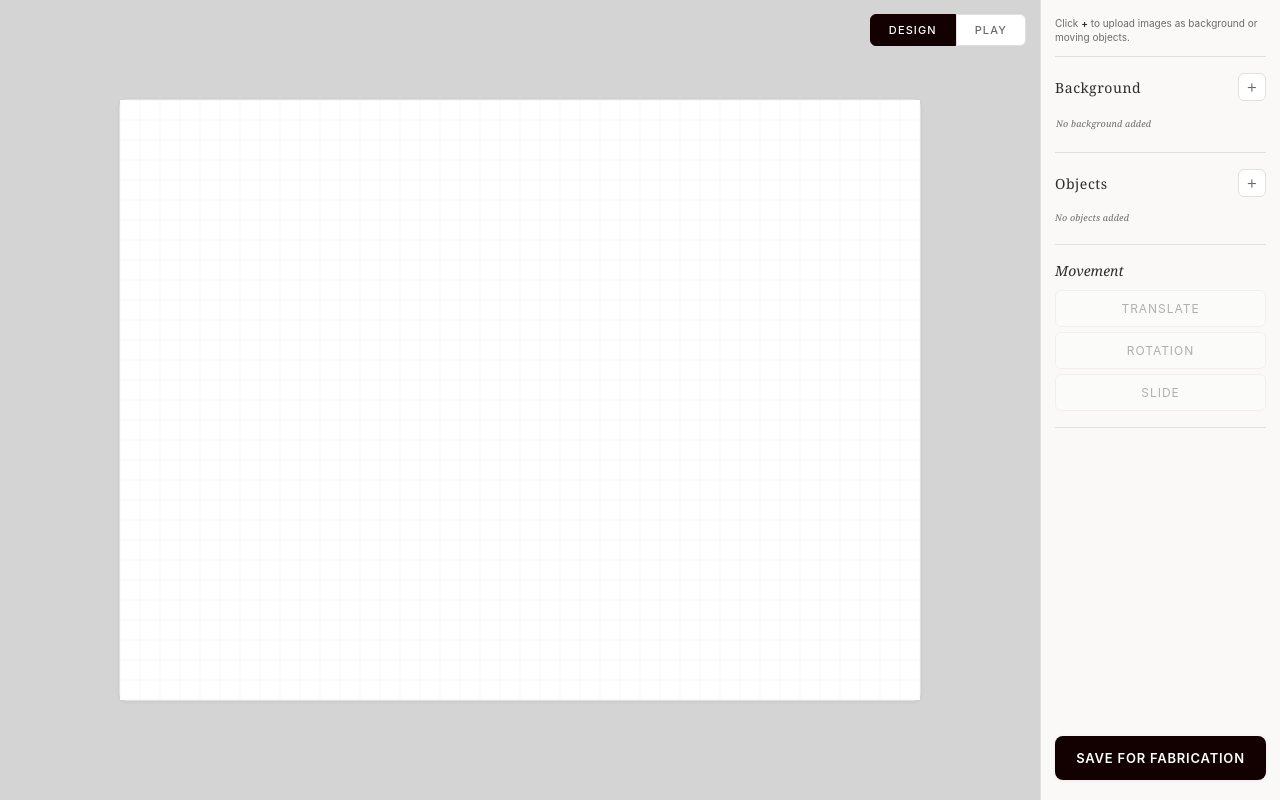
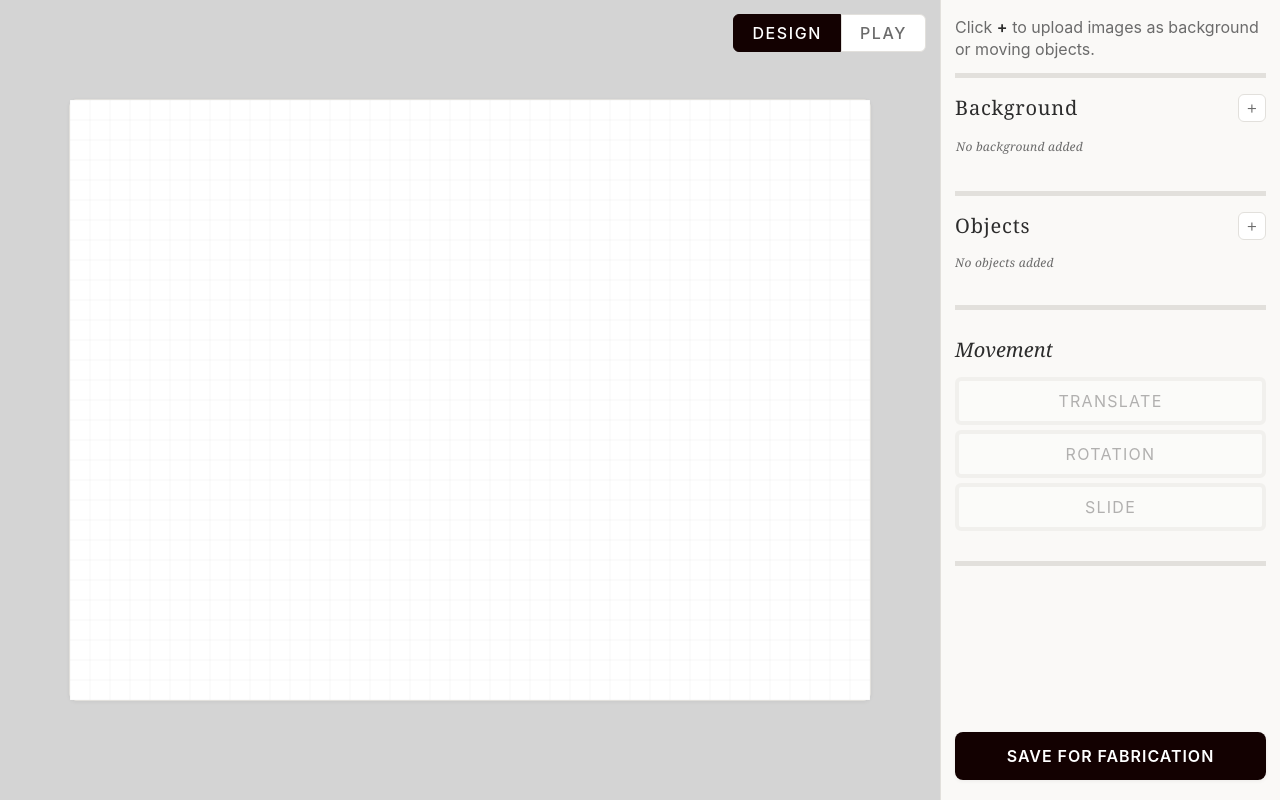
Before and after one commit to bornindecember0/Paper, a React (Vite) app: page / in a window 1280 px wide. Built offline with nearby package versions, Linux system fonts and the light colour scheme.

Commit message:
made menu bigger font

```diff
--- a/src/App.css
+++ b/src/App.css
@@ -22,7 +22,7 @@
 
 body {
   font-family: var(--sans);
-  font-size: 13px;
+  font-size: 16px;
   color: var(--ink);
   background: #d4d4d4;
   height: 100vh;
@@ -69,7 +69,7 @@ body {
   border: 1px solid var(--rule);
   border-radius: var(--radius-sm);
   padding: 6px 14px;
-  font-size: 11px;
+  font-size: 18px;
   letter-spacing: 0.04em;
   z-index: 10;
   white-space: nowrap;
@@ -79,7 +79,7 @@ body {
   background: none;
   border: none;
   cursor: pointer;
-  font-size: 12px;
+  font-size: 16px;
   color: var(--ink-mid);
   padding: 0 2px;
   line-height: 1;
@@ -151,7 +151,7 @@ body {
 
 /* ── Right panel ───────────────────────────────────────────────────────────── */
 .right-panel {
-  width: 240px;
+  width: 340px;
   background: #faf9f7;
   border-left: 1px solid var(--rule);
   display: flex;
@@ -173,7 +173,7 @@ body {
 .tab-btn {
   padding: 8px 18px;
   font-family: var(--sans);
-  font-size: 11px;
+  font-size: 16px;
   font-weight: 500;
   letter-spacing: 0.1em;
   text-transform: uppercase;
@@ -197,20 +197,20 @@ body {
 
 /* ── Panel hint ───────────────────────────────────────────────────────────── */
 .panel-hint {
-  font-size: 10px;
+  font-size: 16px;
   line-height: 1.4;
   color: var(--ink-mid);
   margin-bottom: 16px;
   padding-bottom: 12px;
-  border-bottom: 1px solid var(--rule);
+  border-bottom: 5px solid var(--rule);
 }
 .panel-hint strong { color: var(--ink); font-weight: 600; }
 
 /* ── Sections ──────────────────────────────────────────────────────────────── */
 .panel-section {
-  padding-bottom: 16px;
+  padding-bottom: 30px;
   margin-bottom: 16px;
-  border-bottom: 1px solid var(--rule);
+  border-bottom: 5px solid var(--rule);
 }
 .panel-section:last-child { border-bottom: none; margin-bottom: 0; padding-bottom: 0; }
 
@@ -223,7 +223,7 @@ body {
 
 .section-title {
   font-family: var(--serif);
-  font-size: 14px;
+  font-size: 20px;
   font-weight: 400;
   letter-spacing: 0.04em;
   color: var(--ink);
@@ -290,7 +290,7 @@ body {
   background: none;
   border: none;
   cursor: pointer;
-  font-size: 12px;
+  font-size: 20px;
   padding: 4px 6px;
   line-height: 1;
   color: var(--ink-mid);
@@ -304,7 +304,7 @@ body {
 
 .image-label {
   font-family: var(--sans);
-  font-size: 11px;
+  font-size: 16px;
   color: var(--ink);
   flex: 1;
   white-space: nowrap;
@@ -314,7 +314,7 @@ body {
 
 .btn-import {
   font-family: var(--sans);
-  font-size: 11px;
+  font-size: 14px;
   letter-spacing: 0.04em;
   padding: 6px 12px;
   background: var(--white);
@@ -333,7 +333,7 @@ body {
 }
 
 .image-filename {
-  font-size: 9px;
+  font-size: 12px;
   letter-spacing: 0.02em;
   color: var(--ink-mid);
   overflow: hidden;
@@ -347,10 +347,11 @@ body {
 /* ── Movement section ──────────────────────────────────────────────────────── */
 .movement-header {
   font-family: var(--serif);
-  font-size: 14px;
+  font-size: 20px;
   font-style: italic;
   color: var(--ink);
-  margin-bottom: 10px;
+  margin-bottom: 14px;
+  margin-top: 10px;
 }
 
 .movement-badge {
@@ -391,12 +392,12 @@ body {
   width: 100%;
   padding: 10px 12px;
   font-family: var(--sans);
-  font-size: 12px;
+  font-size: 16px;
   letter-spacing: 0.08em;
   text-transform: uppercase;
   text-align: center;
   background: var(--white);
-  border: 1px solid var(--rule);
+  border: 4px solid var(--rule);
   border-radius: var(--radius-sm);
   cursor: pointer;
   color: var(--ink);
@@ -425,12 +426,12 @@ body {
   gap: 8px;
 }
 .rotation-config-label {
-  font-size: 11px;
+  font-size: 16px;
   color: var(--ink-mid);
   min-width: 48px;
 }
 .rotation-config-unit {
-  font-size: 11px;
+  font-size: 16px;
   color: var(--ink-mid);
 }
 .rotation-config-actions {
@@ -441,7 +442,7 @@ body {
 .rotation-config-actions .btn {
   flex: 1;
   padding: 6px 10px;
-  font-size: 11px;
+  font-size: 14px;
 }
 .rotation-config-actions .btn-pick {
   background: var(--accent);
@@ -476,7 +477,7 @@ body {
   width: 100%;
   padding: 14px 16px;
   font-family: var(--sans);
-  font-size: 13px;
+  font-size: 16px;
   font-weight: 600;
   letter-spacing: 0.06em;
   text-transform: uppercase;
@@ -519,14 +520,16 @@ body {
   border-radius: var(--radius);
   min-width: 320px;
   box-shadow: var(--shadow), 0 8px 32px rgba(0,0,0,0.1);
+  width: 600px;
+  height: 600px;
 }
 
 .modal-title {
   font-family: var(--serif);
-  font-size: 14px;
+  font-size: 24px;
   font-style: italic;
-  padding: 12px 16px 10px;
-  border-bottom: 1px solid var(--rule);
+  padding: 20px 26px 12px;
+  border-bottom: 5px solid var(--rule);
   color: var(--ink);
   letter-spacing: 0.02em;
 }
@@ -539,11 +542,11 @@ body {
 }
 
 .modal-footer {
-  padding: 10px 16px;
+  padding: 32px 16px;
   border-top: 1px solid var(--rule);
   display: flex;
   justify-content: flex-end;
-  gap: 8px;
+  gap: 12px;
 }
 
 /* ── Form elements ─────────────────────────────────────────────────────────── */
@@ -556,7 +559,7 @@ body {
 
 .form-label {
   font-family: var(--sans);
-  font-size: 11px;
+  font-size: 18px;
   color: var(--ink);
   min-width: 118px;
   text-align: right;
@@ -587,7 +590,7 @@ body {
 
 .select-input {
   padding: 6px 8px;
-  font-size: 11px;
+  font-size: 18px;
   font-family: var(--sans);
   border: 1px solid var(--rule);
   border-radius: var(--radius-sm);
@@ -634,12 +637,12 @@ body {
   gap: 4px;
   background: var(--paper-mid);
   border-top: 1px solid var(--rule);
-  border-bottom: 1px solid var(--rule);
+  border-bottom: 5px solid var(--rule);
 }
 
 .form-note {
   font-family: var(--serif);
-  font-size: 10px;
+  font-size: 16px;
   font-style: italic;
   color: var(--ink-mid);
   text-align: center;
--- a/src/components/CropModal.tsx
+++ b/src/components/CropModal.tsx
@@ -9,7 +9,7 @@ interface Props {
 }
 
 const MAX_W = 560;
-const MAX_H = 420;
+const MAX_H = 400;
 
 export function CropModal({ imageUrl, onSave, onSkip }: Props) {
   const canvasRef = useRef<HTMLCanvasElement>(null);
--- a/src/components/SlideModal.tsx
+++ b/src/components/SlideModal.tsx
@@ -99,7 +99,7 @@ export function SlideModal({ objects, selectedId, onConfirm, onCancel }: Props)
 
 function SliderDiagram({ direction }: { direction: PullDirection }) {
   const isVertical = pullDirectionToAxis(direction) === 'vertical';
-  const canvasW = 120; const canvasH = 80;
+  const canvasW = 150; const canvasH = 120;
   const stripColor = '#7bb6d4'; const bgColor = '#d4d4d4'; const tabColor = '#a0c8e8';
   const windowW = isVertical ? 50 : canvasW;
   const windowH = isVertical ? canvasH : 40;
@@ -130,21 +130,21 @@ function SliderDiagram({ direction }: { direction: PullDirection }) {
 
   return (
     <div style={{ display: 'flex', flexDirection: 'column', alignItems: 'center', margin: '8px 0' }}>
-      <p style={{ fontSize: 11, color: '#666', margin: '0 0 6px' }}>Slider construction diagram</p>
+      <p style={{ fontSize: 16, color: '#666', margin: '0 0 10px' }}>Slider construction diagram</p>
       <svg width={totalW + 4} height={totalH + 4} style={{ overflow: 'visible' }}
         viewBox={`${-offsetX - 2} ${-offsetY - 2} ${totalW + 4} ${totalH + 4}`}>
         <rect x={0} y={0} width={canvasW} height={canvasH} fill={bgColor} stroke="#999" strokeWidth={1} />
         <rect x={winX} y={winY} width={windowW} height={windowH} fill={stripColor} stroke="#5a9fc0" strokeWidth={1} />
         {isVertical ? (
           <>
-            <text x={winX + windowW / 2} y={winY + windowH * 0.28} textAnchor="middle" fontSize={8} fill="#fff">{direction === 'down' ? 'After' : 'Before'}</text>
-            <text x={winX + windowW / 2} y={winY + windowH * 0.72} textAnchor="middle" fontSize={8} fill="#fff">{direction === 'down' ? 'Before' : 'After'}</text>
+            <text x={winX + windowW / 2} y={winY + windowH * 0.28} textAnchor="middle" fontSize={12} fill="#fff">{direction === 'down' ? 'After' : 'Before'}</text>
+            <text x={winX + windowW / 2} y={winY + windowH * 0.72} textAnchor="middle" fontSize={12} fill="#fff">{direction === 'down' ? 'Before' : 'After'}</text>
             <line x1={winX} y1={winY + windowH / 2} x2={winX + windowW} y2={winY + windowH / 2} stroke="#5a9fc0" strokeWidth={1} strokeDasharray="3,2" />
           </>
         ) : (
           <>
-            <text x={winX + windowW * 0.25} y={winY + windowH / 2 + 3} textAnchor="middle" fontSize={8} fill="#fff">{direction === 'right' ? 'After' : 'Before'}</text>
-            <text x={winX + windowW * 0.75} y={winY + windowH / 2 + 3} textAnchor="middle" fontSize={8} fill="#fff">{direction === 'right' ? 'Before' : 'After'}</text>
+            <text x={winX + windowW * 0.25} y={winY + windowH / 2 + 3} textAnchor="middle" fontSize={12} fill="#fff">{direction === 'right' ? 'After' : 'Before'}</text>
+            <text x={winX + windowW * 0.75} y={winY + windowH / 2 + 3} textAnchor="middle" fontSize={12} fill="#fff">{direction === 'right' ? 'Before' : 'After'}</text>
             <line x1={winX + windowW / 2} y1={winY} x2={winX + windowW / 2} y2={winY + windowH} stroke="#5a9fc0" strokeWidth={1} strokeDasharray="3,2" />
           </>
         )}
```
